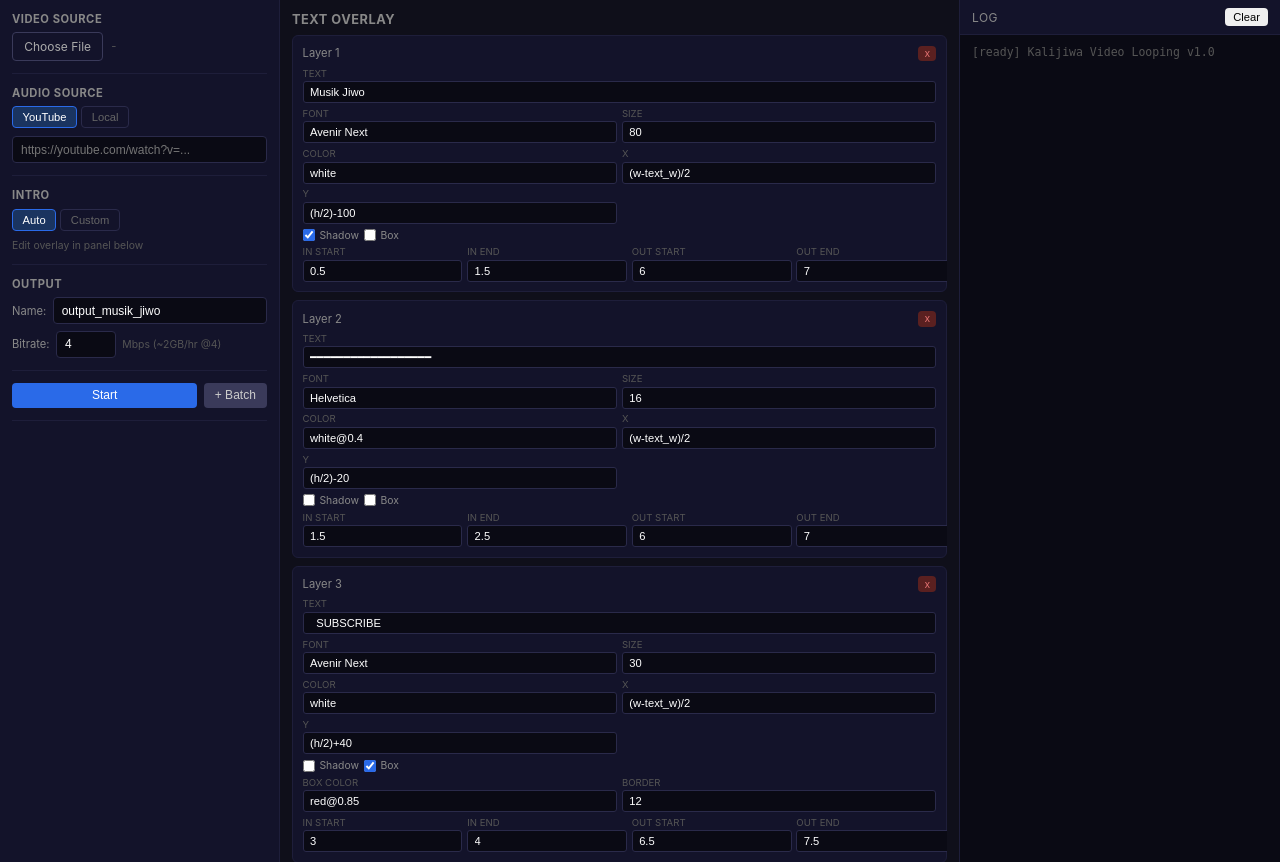
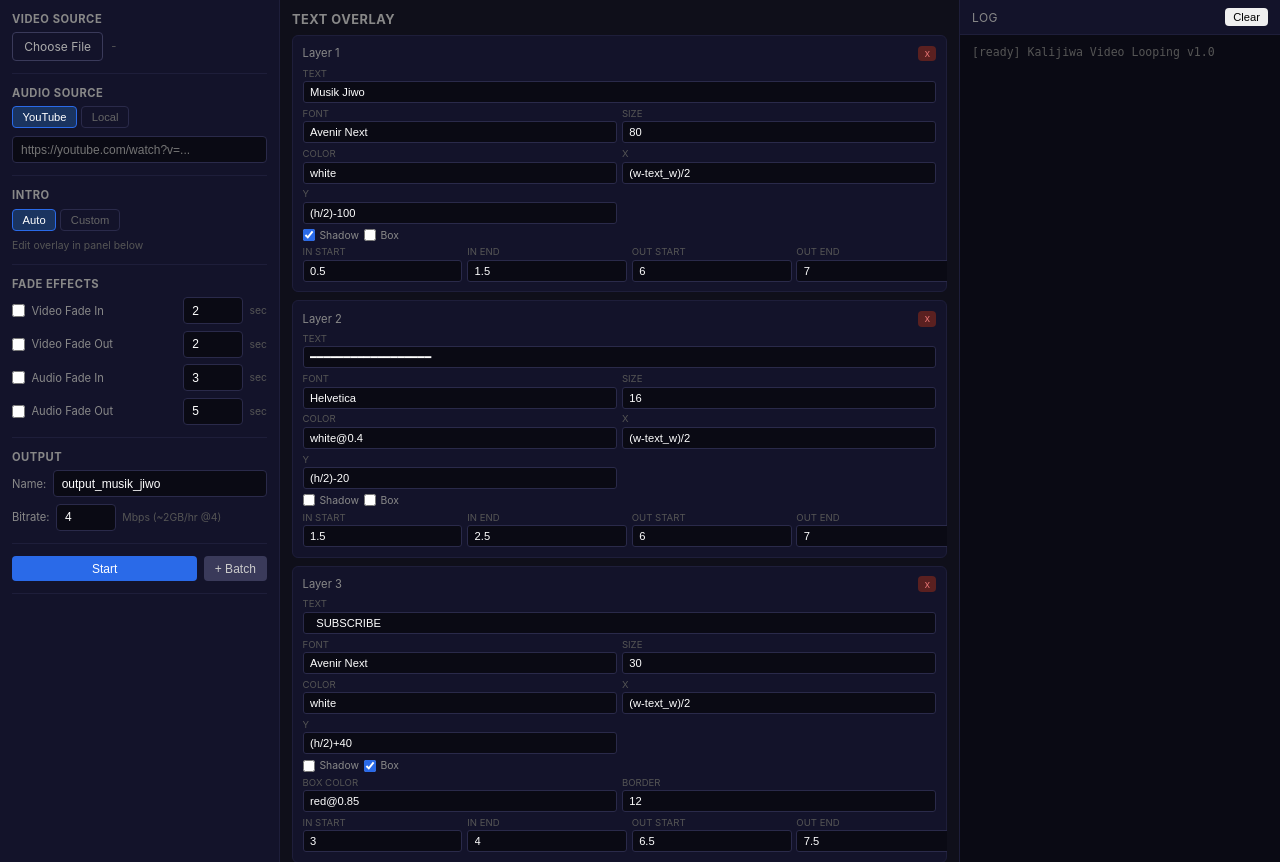
Before and after one commit to kimik04/kalijiwa-video-looping, a Flask app: page / in a window 1280 px wide. Shown: the part 46-908 px from the top of the page. Run offline with Flask 3, Linux system fonts and the light colour scheme.

Commit message:
Tambah fitur fade in/out untuk video dan audio
- 4 toggle independen di UI: video fade in/out, audio fade in/out
- Tiap toggle punya input durasi sendiri (default video 2s, audio 3-5s)
- Video fade in: applied ke intro (auto/custom) saat encode
- Video fade out: encode segment outro terpisah dari base loop
- Audio fade in/out: applied via afade filter saat merge final
- Auto-cap durasi fade ke panjang segment dengan warning di log

Co-Authored-By: Claude Opus 4 (1M context) <noreply@anthropic.com>

```diff
--- a/app.py
+++ b/app.py
@@ -9,7 +9,8 @@ from werkzeug.utils import secure_filename
 from processing.audio import download_youtube_audio, concat_local_audio, get_audio_duration
 from processing.video import (
     encode_base_loop, encode_intro_with_overlay,
-    build_final_video, build_final_with_custom_intro, get_video_duration
+    encode_intro_with_fade_in, encode_outro_with_fade_out,
+    build_final_video, get_video_duration
 )
 from processing.overlay import default_layers
 
@@ -152,9 +153,17 @@ def _run_job(job_id, data):
         audio_mode = data["audio_mode"]
         intro_mode = data["intro_mode"]
         bitrate = data.get("bitrate", 4)
+        fade = data.get("fade", {}) or {}
+
+        v_fade_in = float(fade.get("videoFadeInDur", 0)) if fade.get("videoFadeIn") else 0
+        v_fade_out = float(fade.get("videoFadeOutDur", 0)) if fade.get("videoFadeOut") else 0
+        a_fade_in = float(fade.get("audioFadeInDur", 0)) if fade.get("audioFadeIn") else 0
+        a_fade_out = float(fade.get("audioFadeOutDur", 0)) if fade.get("audioFadeOut") else 0
 
         _log(job_id, f"Video: {os.path.basename(video_source)}")
         _log(job_id, f"Audio mode: {audio_mode} | Intro: {intro_mode} | Bitrate: {bitrate}M")
+        if v_fade_in or v_fade_out or a_fade_in or a_fade_out:
+            _log(job_id, f"Fade — video in:{v_fade_in}s out:{v_fade_out}s | audio in:{a_fade_in}s out:{a_fade_out}s")
 
         # Step 1: Prepare audio
         jobs[job_id]["progress"] = "Preparing audio..."
@@ -180,35 +189,61 @@ def _run_job(job_id, data):
         _log(job_id, f"Encoding base loop @ {bitrate} Mbps...")
         base_loop = encode_base_loop(video_source, temp_dir, bitrate_mbps=bitrate)
         loop_size = os.path.getsize(base_loop) / (1024*1024)
-        _log(job_id, f"Base loop: {loop_size:.1f} MB")
+        loop_dur = get_video_duration(base_loop)
+        _log(job_id, f"Base loop: {loop_size:.1f} MB ({loop_dur:.1f}s)")
 
-        # Step 3: Prepare intro
+        # Cap fade durations to segment length
+        if v_fade_in and v_fade_in > loop_dur:
+            _log(job_id, f"WARN: video fade in capped {v_fade_in}s -> {loop_dur}s")
+            v_fade_in = loop_dur
+        if v_fade_out and v_fade_out > loop_dur:
+            _log(job_id, f"WARN: video fade out capped {v_fade_out}s -> {loop_dur}s")
+            v_fade_out = loop_dur
+
+        # Step 3: Prepare intro (with optional fade in)
         jobs[job_id]["progress"] = "Preparing intro..."
         if intro_mode == "custom":
-            intro_path = data["custom_intro"]
-            _log(job_id, f"Using custom intro: {os.path.basename(intro_path)}")
+            intro_src = data["custom_intro"]
+            if v_fade_in > 0:
+                _log(job_id, f"Re-encoding custom intro with fade in {v_fade_in}s...")
+                intro_path = encode_intro_with_fade_in(intro_src, temp_dir, v_fade_in, bitrate_mbps=bitrate)
+            else:
+                intro_path = intro_src
+                _log(job_id, f"Using custom intro: {os.path.basename(intro_path)}")
         else:
             layers = data.get("overlay_layers", default_layers())
             _log(job_id, f"Generating intro with {len(layers)} overlay layers...")
-            intro_path = encode_intro_with_overlay(video_source, temp_dir, layers, bitrate_mbps=bitrate)
+            intro_path = encode_intro_with_overlay(
+                video_source, temp_dir, layers, bitrate_mbps=bitrate, fade_in_dur=v_fade_in
+            )
             _log(job_id, "Intro encoded")
+
+        # Step 3b: Optional outro with fade out
+        outro_path = None
+        if v_fade_out > 0:
+            _log(job_id, f"Encoding outro with fade out {v_fade_out}s...")
+            outro_path = encode_outro_with_fade_out(base_loop, temp_dir, v_fade_out, bitrate_mbps=bitrate)
+            _log(job_id, "Outro encoded")
 
         # Step 4: Build final
         jobs[job_id]["progress"] = "Building final video..."
         output_name = data.get("output_name", "output") + ".mp4"
         output_path = os.path.join(app.config["OUTPUT_FOLDER"], f"{job_id}_{output_name}")
 
-        video_dur = get_video_duration(base_loop)
+        intro_dur = get_video_duration(intro_path)
+        outro_dur = get_video_duration(outro_path) if outro_path else 0
         import math
-        loops = math.ceil((audio_dur - get_video_duration(intro_path)) / video_dur)
-        est_size = (loop_size * (loops + 1) + audio_dur * 192 / 8 / 1024) / 1024
-        _log(job_id, f"Concat: {loops} loops | Est. size: {est_size:.2f} GB")
+        loops = max(0, math.ceil((audio_dur - intro_dur - outro_dur) / loop_dur))
+        est_size = (loop_size * (loops + 2) + audio_dur * 192 / 8 / 1024) / 1024
+        _log(job_id, f"Concat: intro + {loops} loops" + (" + outro" if outro_path else "") + f" | Est. size: {est_size:.2f} GB")
         _log(job_id, "Stream copying (no re-encode)...")
 
-        if intro_mode == "custom":
-            build_final_with_custom_intro(intro_path, base_loop, audio_path, output_path, temp_dir)
-        else:
-            build_final_video(intro_path, base_loop, audio_path, output_path, temp_dir)
+        build_final_video(
+            intro_path, base_loop, audio_path, output_path, temp_dir,
+            outro_path=outro_path,
+            audio_fade_in=a_fade_in,
+            audio_fade_out=a_fade_out,
+        )
 
         final_size = os.path.getsize(output_path) / (1024*1024*1024)
         _log(job_id, f"Done! Output: {final_size:.2f} GB")
--- a/static/js/app.js
+++ b/static/js/app.js
@@ -256,6 +256,16 @@ document.addEventListener("DOMContentLoaded", () => {
             bitrate: parseFloat(document.getElementById("bitrate").value),
             outputName: name,
             overlayLayers: JSON.parse(JSON.stringify(overlayLayers)),
+            fade: {
+                videoFadeIn: document.getElementById("videoFadeInEnabled").checked,
+                videoFadeInDur: parseFloat(document.getElementById("videoFadeInDuration").value),
+                videoFadeOut: document.getElementById("videoFadeOutEnabled").checked,
+                videoFadeOutDur: parseFloat(document.getElementById("videoFadeOutDuration").value),
+                audioFadeIn: document.getElementById("audioFadeInEnabled").checked,
+                audioFadeInDur: parseFloat(document.getElementById("audioFadeInDuration").value),
+                audioFadeOut: document.getElementById("audioFadeOutEnabled").checked,
+                audioFadeOutDur: parseFloat(document.getElementById("audioFadeOutDuration").value),
+            },
         };
     }
 
--- a/templates/index.html
+++ b/templates/index.html
@@ -69,6 +69,34 @@
                 </div>
 
                 <div class="section">
+                    <h3>Fade Effects</h3>
+                    <div class="row mt-sm">
+                        <input type="checkbox" id="videoFadeInEnabled">
+                        <label for="videoFadeInEnabled" class="flex-1">Video Fade In</label>
+                        <input type="number" id="videoFadeInDuration" value="2" min="0.1" max="10" step="0.1" class="input w-60">
+                        <span class="hint">sec</span>
+                    </div>
+                    <div class="row mt-sm">
+                        <input type="checkbox" id="videoFadeOutEnabled">
+                        <label for="videoFadeOutEnabled" class="flex-1">Video Fade Out</label>
+                        <input type="number" id="videoFadeOutDuration" value="2" min="0.1" max="10" step="0.1" class="input w-60">
+                        <span class="hint">sec</span>
+                    </div>
+                    <div class="row mt-sm">
+                        <input type="checkbox" id="audioFadeInEnabled">
+                        <label for="audioFadeInEnabled" class="flex-1">Audio Fade In</label>
+                        <input type="number" id="audioFadeInDuration" value="3" min="0.1" max="20" step="0.1" class="input w-60">
+                        <span class="hint">sec</span>
+                    </div>
+                    <div class="row mt-sm">
+                        <input type="checkbox" id="audioFadeOutEnabled">
+                        <label for="audioFadeOutEnabled" class="flex-1">Audio Fade Out</label>
+                        <input type="number" id="audioFadeOutDuration" value="5" min="0.1" max="20" step="0.1" class="input w-60">
+                        <span class="hint">sec</span>
+                    </div>
+                </div>
+
+                <div class="section">
                     <h3>Output</h3>
                     <div class="row">
                         <label>Name:</label>
```
Also changed, not shown: processing/video.py (+73 -55 lines).
